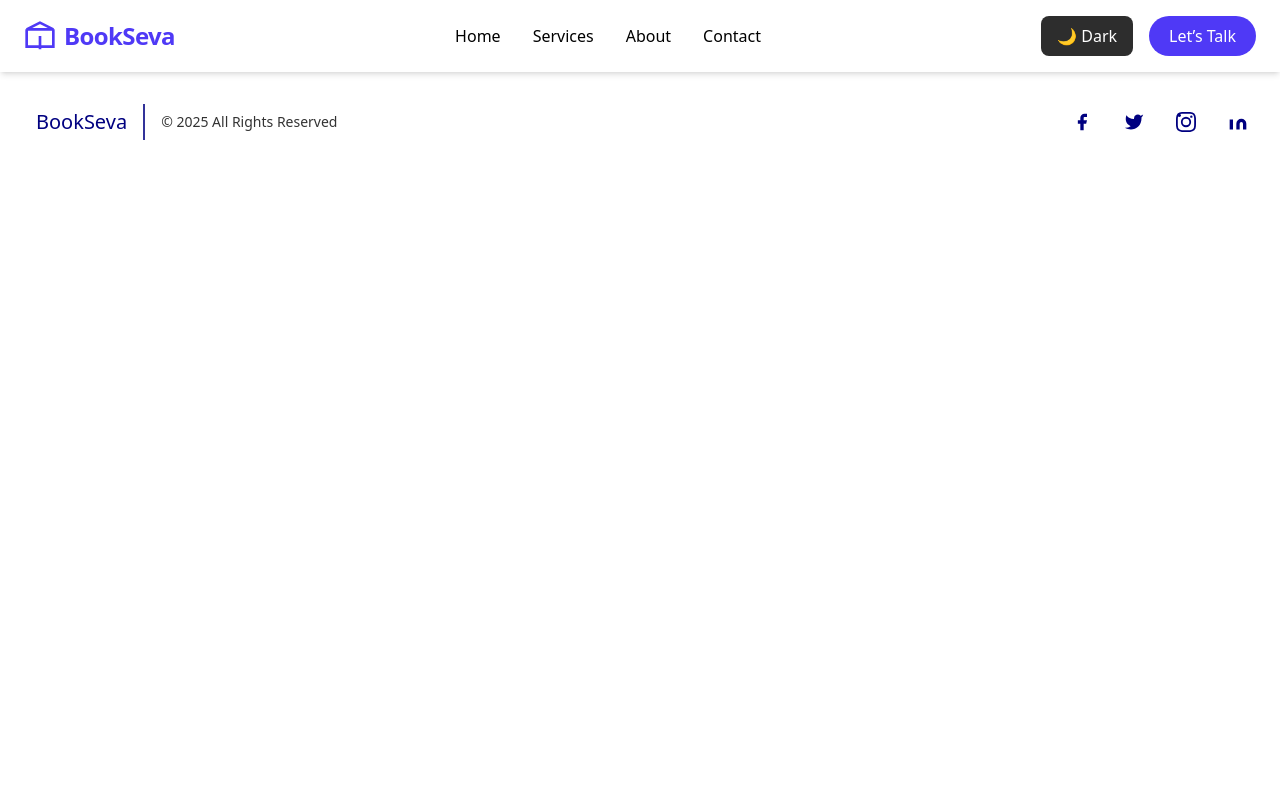
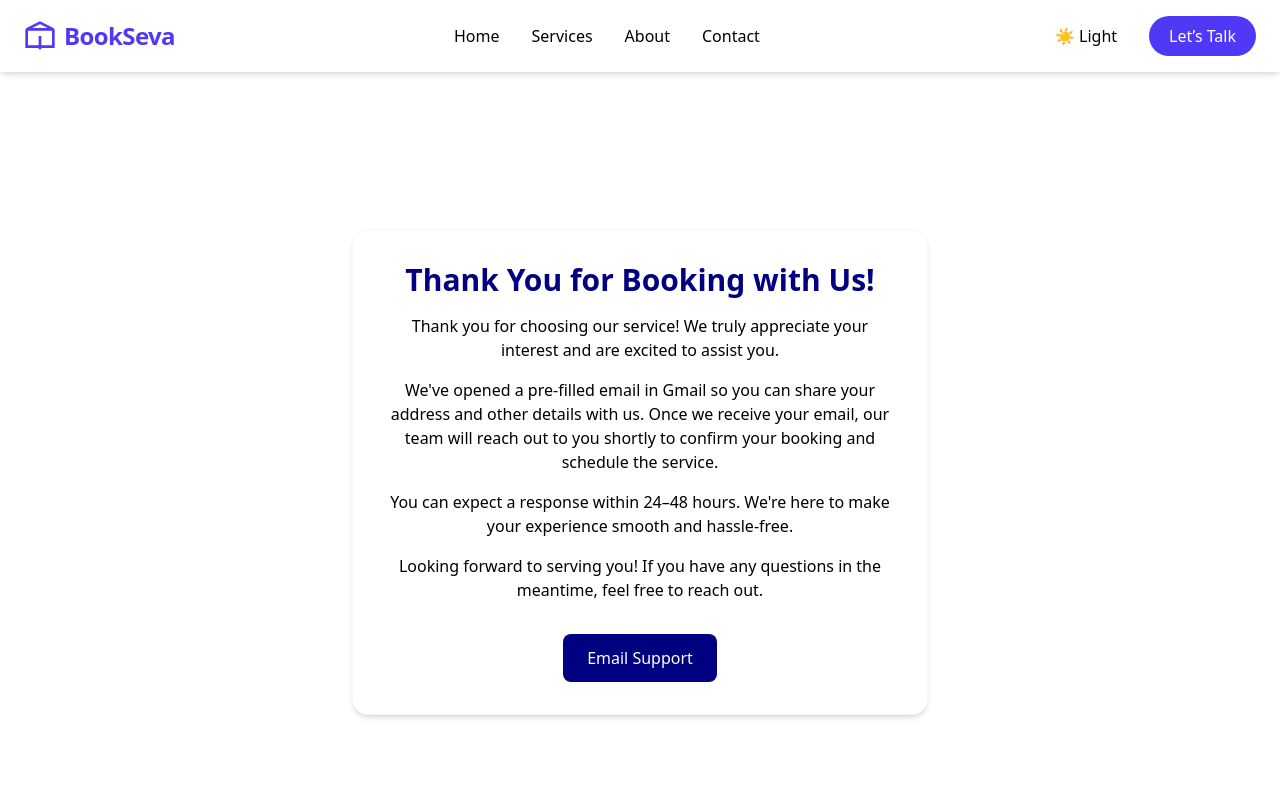
Before and after one commit to ChampDeepak/BookSevaFrontend, a React (Vite) app: page /ConfirmationPage in a window 1280 px wide. Shown: the top 800 px of the page. Built offline with nearby package versions, Linux system fonts and the light colour scheme.

Commit message:
Functionality Added in Buttons

```diff
--- a/src/App.jsx
+++ b/src/App.jsx
@@ -8,7 +8,7 @@ import { ThemeProvider } from './Context/ThemeContext'
 import { BrowserRouter,Routes ,Route} from 'react-router-dom'
 import About from './Pages/About'
 import Contact from './Pages/Contact'
-import Blog from './Pages/Blog'
+import ConfirmationPage from './Pages/ConfirmationPage'
 import Services from './Pages/Services'
 
 function App() {
@@ -20,7 +20,7 @@ function App() {
           <Routes>
               <Route path='/' element={<><HeroSection/> <Team/> <Features/> <Cta/></>}></Route>
               <Route path='/About' element={<About/>} ></Route>
-              <Route path='/Blog' element={<Blog/>}></Route>
+              <Route path='/ConfirmationPage' element={<ConfirmationPage/>}></Route>
               <Route path='/Contact' element={<Contact/>}></Route>
               <Route path='/Services' element={<Services/>}></Route>
           </Routes>
--- a/src/Components/HeroSection.jsx
+++ b/src/Components/HeroSection.jsx
@@ -23,9 +23,11 @@ const HeroSection = () => {
             </button>
             </Link>
 
+            <a href={`https://mail.google.com/mail/?view=cm&fs=1&to=deepak.24bcs10067@sst.scaler.com&su=Appointment-Support` } target="_blank">
             <button className="bg-[var(--card-bg)] hover:brightness-110 transition-colors text-[var(--body_clr)] px-6 py-3 rounded-xl text-base sm:text-lg shadow-md">
               Write an Email
             </button>
+            </a>
           </div>
         </div>
 
--- a/src/Components/LightHeaderD.jsx
+++ b/src/Components/LightHeaderD.jsx
@@ -42,16 +42,17 @@ function LightHeaderD() {
               borderRadius: '0.5rem',
               border: 'none',
               cursor: 'pointer',
-              backgroundColor: isDarkTheme ? '#ffffff' : '#2d2d2d',
-              color: isDarkTheme ? '#000000' : '#ffffff'
+              backgroundColor: isDarkTheme ? '#2d2d2d' : '#ffffff',
+              color: isDarkTheme ? '#ffffff' : '#000000'
             }}
           >
-            {isDarkTheme ? '☀️ Light' : '🌙 Dark'}
+            {isDarkTheme ? '🌙 Dark'  : '☀️ Light'}
           </button>
-
+          <a href={`https://mail.google.com/mail/?view=cm&fs=1&to=deepak.24bcs10067@sst.scaler.com&su=Appointment-Support`} target="_blank">
           <button className="ml-4 bg-indigo-600 text-white px-5 py-2 rounded-full hover:bg-indigo-700 transition">
             Let’s Talk
           </button>
+          </a>
         </div>
 
         {/* Mobile Menu Toggle */}
@@ -77,11 +78,13 @@ function LightHeaderD() {
                 color: isDarkTheme ? '#000000' : '#ffffff'
               }}
             >
-              {isDarkTheme ? '☀️ Light' : '🌙 Dark'}
+              {isDarkTheme ? '🌙 Dark'  : '☀️ Light' }
             </button>
+            <a href={`https://mail.google.com/mail/?view=cm&fs=1&to=deepak.24bcs10067@sst.scaler.com&su=Appointment-Support`} target="_blank">
             <button className="bg-indigo-600 text-white w-full py-2 rounded-lg hover:bg-indigo-700 transition">
               Let’s Talk
             </button>
+            </a>
           </div>
         </div>
       )}
--- a/src/Components/ServiceCard.jsx
+++ b/src/Components/ServiceCard.jsx
@@ -1,7 +1,25 @@
+import { useNavigate } from "react-router-dom";
 import { useTheme } from "../Context/ThemeContext";
 const ServiceCard = ({ id, image, title, description }) => {
   const { isDarkTheme } = useTheme();
+  const navigate = useNavigate();
+  const htmlBody = `
+      Dear Service Team,
 
+      📅 Appointment Request Details:
+
+      • Full Name: ___________________________
+      • Contact Number:______________________
+      • Address:_________________________
+
+      • Preferred Appointment Time:_______________________________
+
+      • Service Required:
+      _______________ ${title} _______________`;
+  const handleBookNow = () => {
+    window.open(`https://mail.google.com/mail/?view=cm&fs=1&to=deepak.24bcs10067@sst.scaler.com&su=${encodeURIComponent(title)}&body=${encodeURIComponent(htmlBody)}`);
+    navigate("/ConfirmationPage");
+  };
   return (
     <div
       className="rounded-lg shadow-md "
@@ -39,16 +57,15 @@ const ServiceCard = ({ id, image, title, description }) => {
           {description}
         </p>
 
-        <button
+      <button
           className="w-full py-2 px-4 rounded-md transition-all duration-300 hover:scale-[1.02] focus:outline-none focus:ring-2"
+          onClick={handleBookNow}
           style={{
-            backgroundColor: 'var(--link_clr)',
-            color: 'var(--body_bg)',
-            minHeight: '40px'
-          }}
-        >
-          Book Now
-        </button>
+          backgroundColor: 'var(--link_clr)',
+          color: 'var(--body_bg)',
+          minHeight: '40px'}}>
+      Book Now
+    </button>
       </div>
     </div>
   );
--- a/src/Pages/Blog.jsx
+++ /dev/null
@@ -1,9 +0,0 @@
-import React from 'react'
-
-const Blog = () => {
-  return (
-    <div>Blog</div>
-  )
-}
-
-export default Blog
--- /dev/null
+++ b/src/Pages/ConfirmationPage.jsx
@@ -0,0 +1,65 @@
+import React from "react";
+import { useTheme } from "../Context/ThemeContext";
+
+function ConfirmationPage() {
+  const { isDarkTheme } = useTheme();
+  const htmlBody = ``;
+
+  return (
+    <div
+      className="min-h-screen flex items-center justify-center px-4 py-12 transition-colors duration-300"
+      style={{
+        backgroundColor: 'var(--body_bg)'
+      }}
+    >
+      <div
+        className="max-w-xl w-full rounded-2xl p-6 sm:p-8 text-center shadow-md"
+        style={{
+          backgroundColor: 'var(--card-bg)',
+          border: '1px solid var(--nav-bg)'
+        }}
+      >
+        <h1
+          className="text-2xl sm:text-3xl font-semibold mb-4"
+          style={{ color: 'var(--link_clr)' }}
+        >
+          Thank You for Booking with Us!
+        </h1>
+
+        <div className="space-y-4">
+          <p style={{ color: 'var(--body_clr)' }}>
+            Thank you for choosing our service! We truly appreciate your interest and are excited to assist you.
+          </p>
+
+          <p style={{ color: 'var(--body_clr)' }}>
+            We've opened a pre-filled email in Gmail so you can share your address and other details with us. Once we receive your email, our team will reach out to you shortly to confirm your booking and schedule the service.
+          </p>
+
+          <p style={{ color: 'var(--body_clr)' }}>
+            You can expect a response within <span className="font-medium">24–48 hours</span>. We're here to make your experience smooth and hassle-free.
+          </p>
+
+          <p style={{ color: 'var(--body_clr)' }}>
+            Looking forward to serving you! If you have any questions in the meantime, feel free to reach out.
+          </p>
+        </div>
+
+        <div className="mt-8 flex flex-col sm:flex-row gap-4 justify-center">
+          <a
+            href={`https://mail.google.com/mail/?view=cm&fs=1&to=deepak.24bcs10067@sst.scaler.com&su=Appointment-Support`}
+            className="px-6 py-3 rounded-lg font-medium transition-colors duration-300"
+            style={{
+              backgroundColor: 'var(--link_clr)',
+              color: 'var(--body_bg)'
+            }}
+            target="_blank"
+          >
+            Email Support
+          </a>
+        </div>
+      </div>
+    </div>
+  );
+}
+
+export default ConfirmationPage;
```
